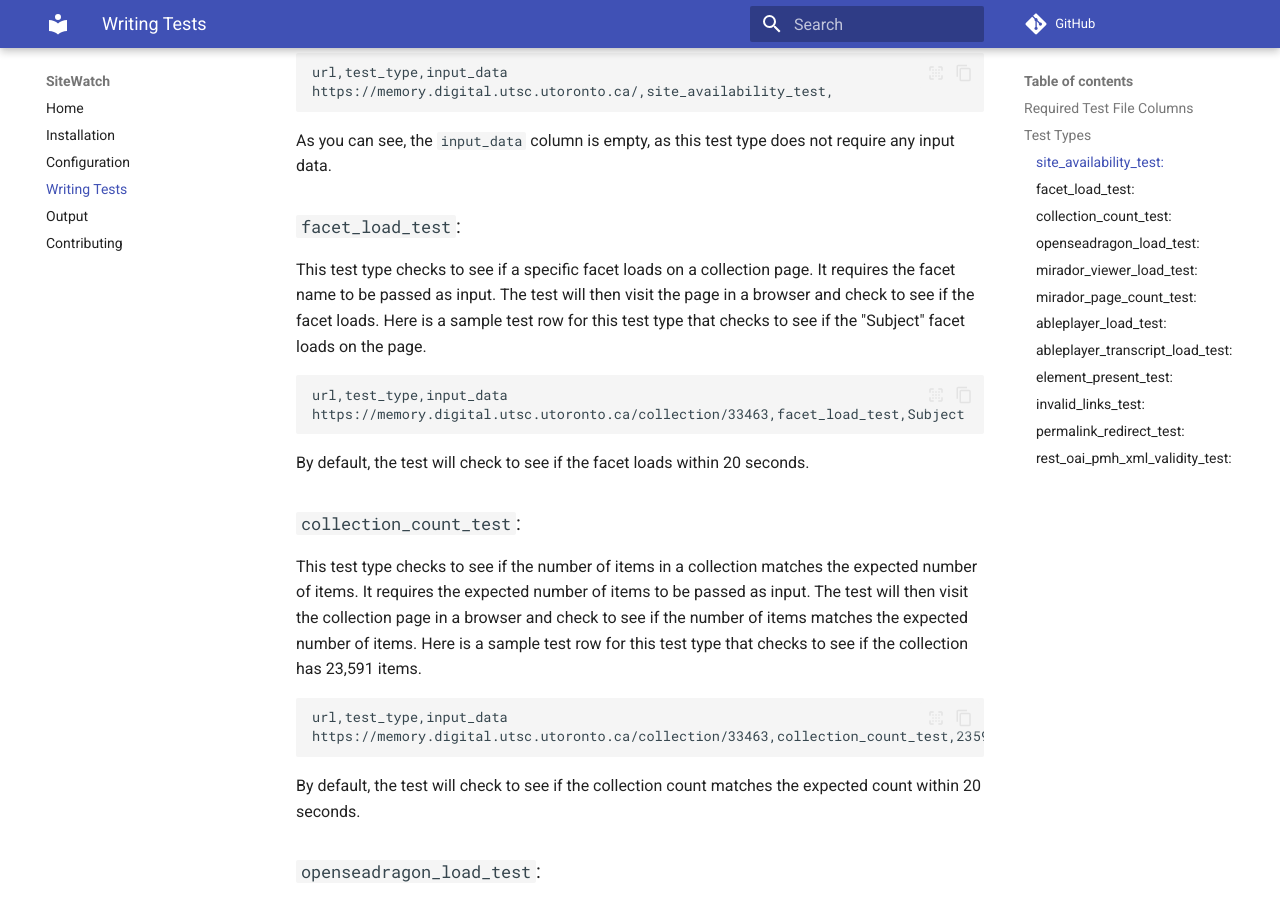
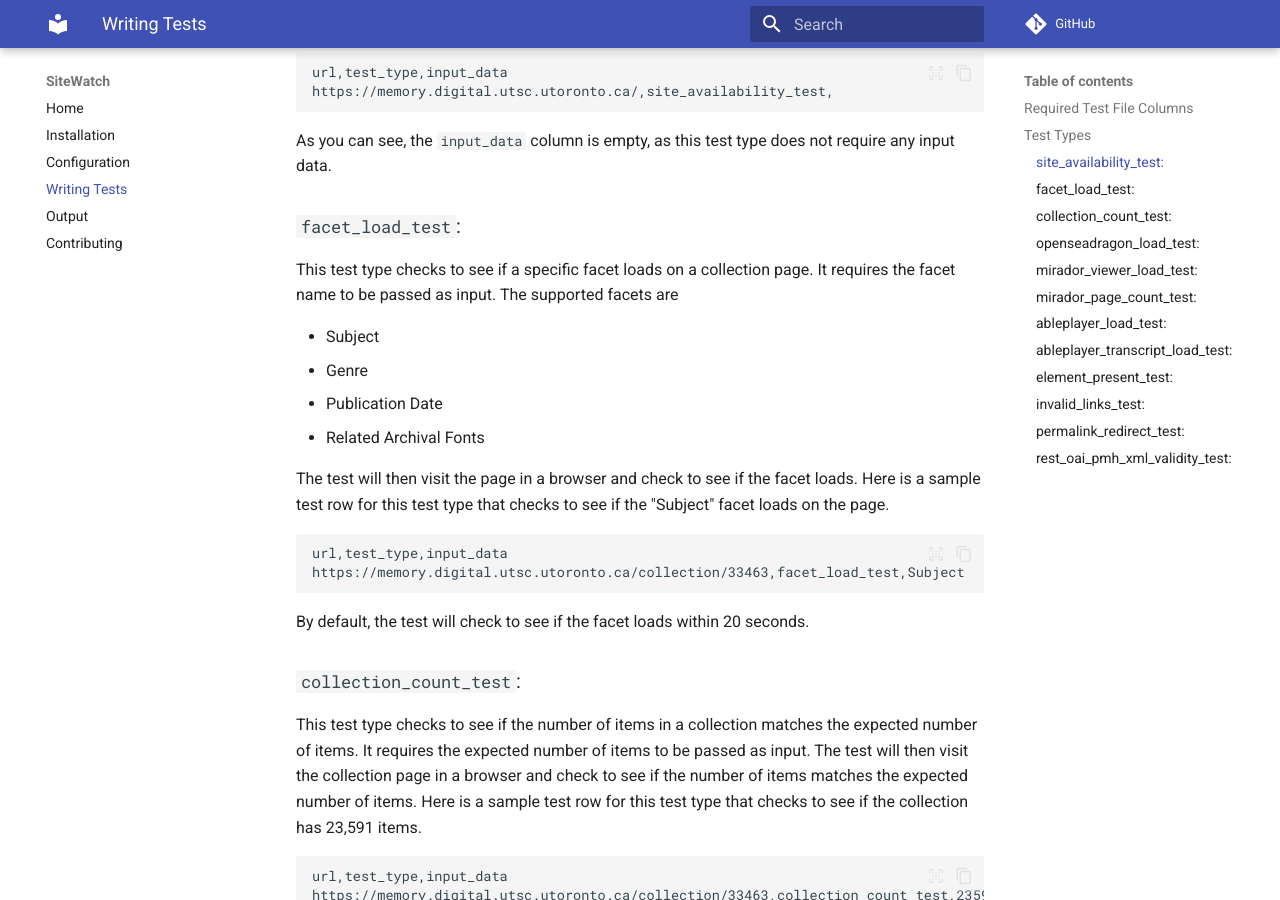
Before and after one commit to digitalutsc/site_watch, an MkDocs documentation site: the page built from docs/writing-test-data.md, in a window 1280 px wide and 900 px high, scrolled down 881 px. Built offline with MkDocs 1.6.1 and Material for MkDocs 9.7.7, drawn with Linux system fonts in a browser that asks for light colours; comment, search, counter and statistics services are not loaded.

Commit message:
fix ambiguous documentation

````diff
--- a/docs/writing-test-data.md
+++ b/docs/writing-test-data.md
@@ -24,7 +24,14 @@ https://memory.digital.utsc.utoronto.ca/,site_availability_test,
 As you can see, the `input_data` column is empty, as this test type does not require any input data.
 
 ### `facet_load_test`:
-This test type checks to see if a specific facet loads on a collection page. It requires the facet name to be passed as input. The test will then visit the page in a browser and check to see if the facet loads. Here is a sample test row for this test type that checks to see if the "Subject" facet loads on the page.
+This test type checks to see if a specific facet loads on a collection page. It requires the facet name to be passed as input. The supported facets are
+
+* Subject
+* Genre
+* Publication Date
+* Related Archival Fonts
+
+The test will then visit the page in a browser and check to see if the facet loads. Here is a sample test row for this test type that checks to see if the "Subject" facet loads on the page.
 ```csv
 url,test_type,input_data
 https://memory.digital.utsc.utoronto.ca/collection/33463,facet_load_test,Subject
--- a/mkdocs.yml
+++ b/mkdocs.yml
@@ -11,7 +11,7 @@ theme:
       - content.code.select
       - content.code.annotate
       - content.code.annotate
-
+      - meta.author
 nav:
     - Home: index.md
     - Installation: installation.md
````
Also changed, not shown: docs/configuration.md (+6 -6 lines), site/404.html, site/configuration/index.html, site/contributing/index.html, site/index.html, site/installation/index.html, site/output/index.html, site/search/search_index.json, site/writing-test-data/index.html, 1 other file.
